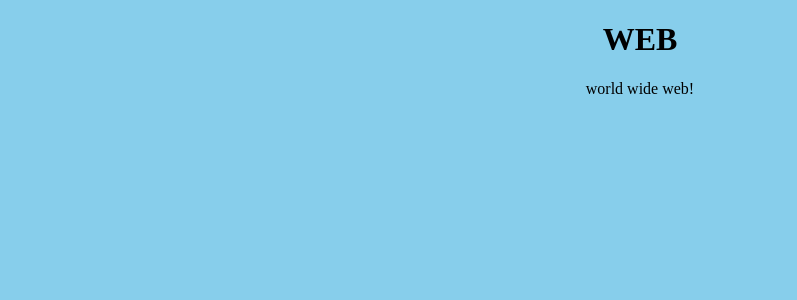
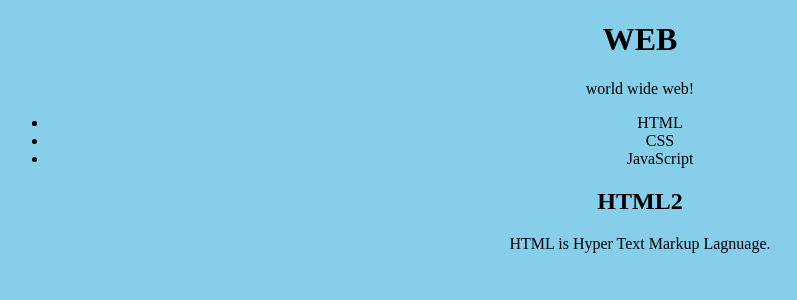
Before and after one commit to paranpiano/AppBakeHouse.Home, a React (Create React App) app: page / in a window 1280 px wide. Shown: the top 300 px of the page, without its empty margins (0-797 px from the left). Built offline with nearby package versions, Linux system fonts and the light colour scheme.

Commit message:
Add Component - Content , Article

```diff
--- a/src/App.js
+++ b/src/App.js
@@ -12,10 +12,44 @@ class Subject extends Component {
   }
 }
 
+class Toc extends Component {
+  render() {
+   return(
+    <nav>
+    <ul>
+        <li>
+            <li><a href="1.html"></a>HTML</li>
+            <li><a href="2.html"></a>CSS</li>
+            <li><a href="3.html"></a>JavaScript</li>
+        </li>
+    </ul>
+  </nav>
+
+   );
+ }
+}
+
+class Content extends Component {
+  render() {
+   return(
+    <ariticle>
+    <h2>
+        HTML2
+    </h2>
+    HTML is Hyper Text Markup Lagnuage.
+    </ariticle>
+
+   );
+ }
+}
+
+
 function App() {
   return (
     <div className="App">
       <Subject></Subject>
+      <Toc></Toc>
+      <Content></Content>
     </div>
   );
 }
```
Also changed, not shown: public/pureIndex.html (+1 -15 lines).
